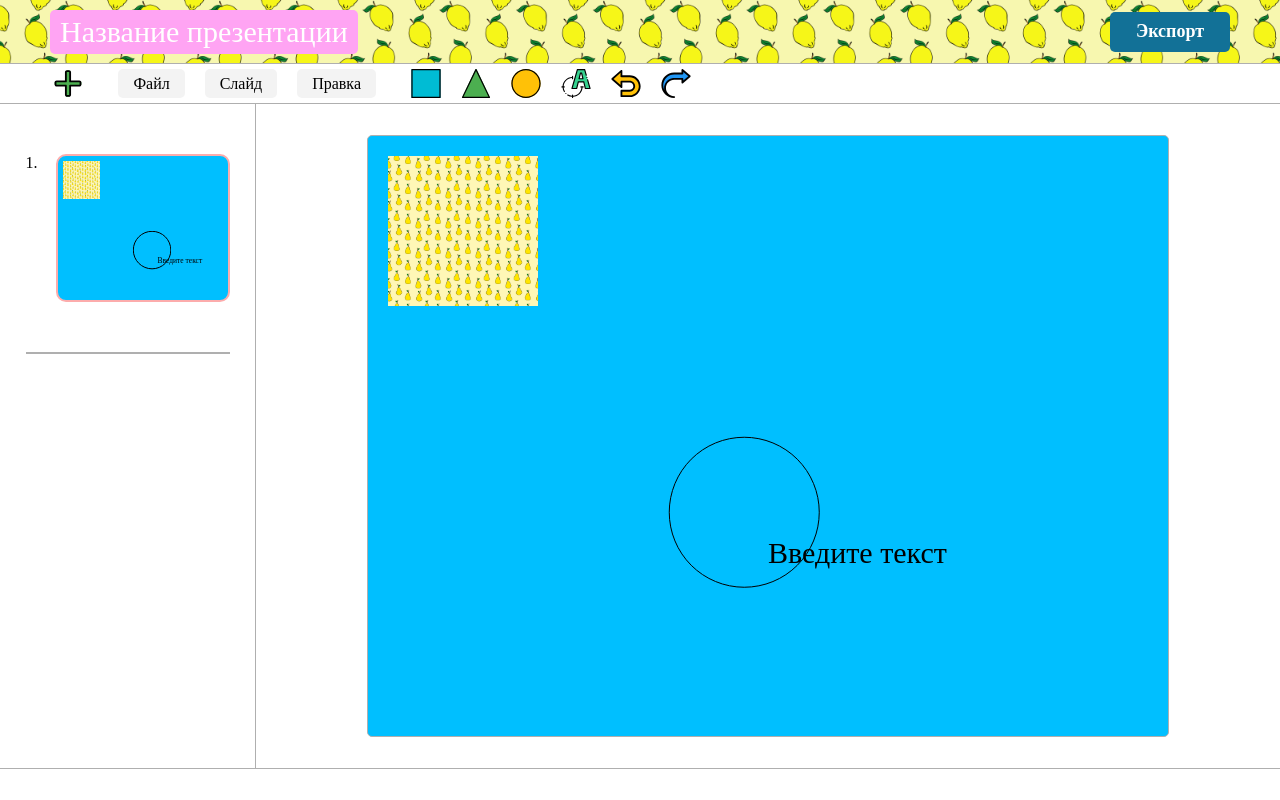
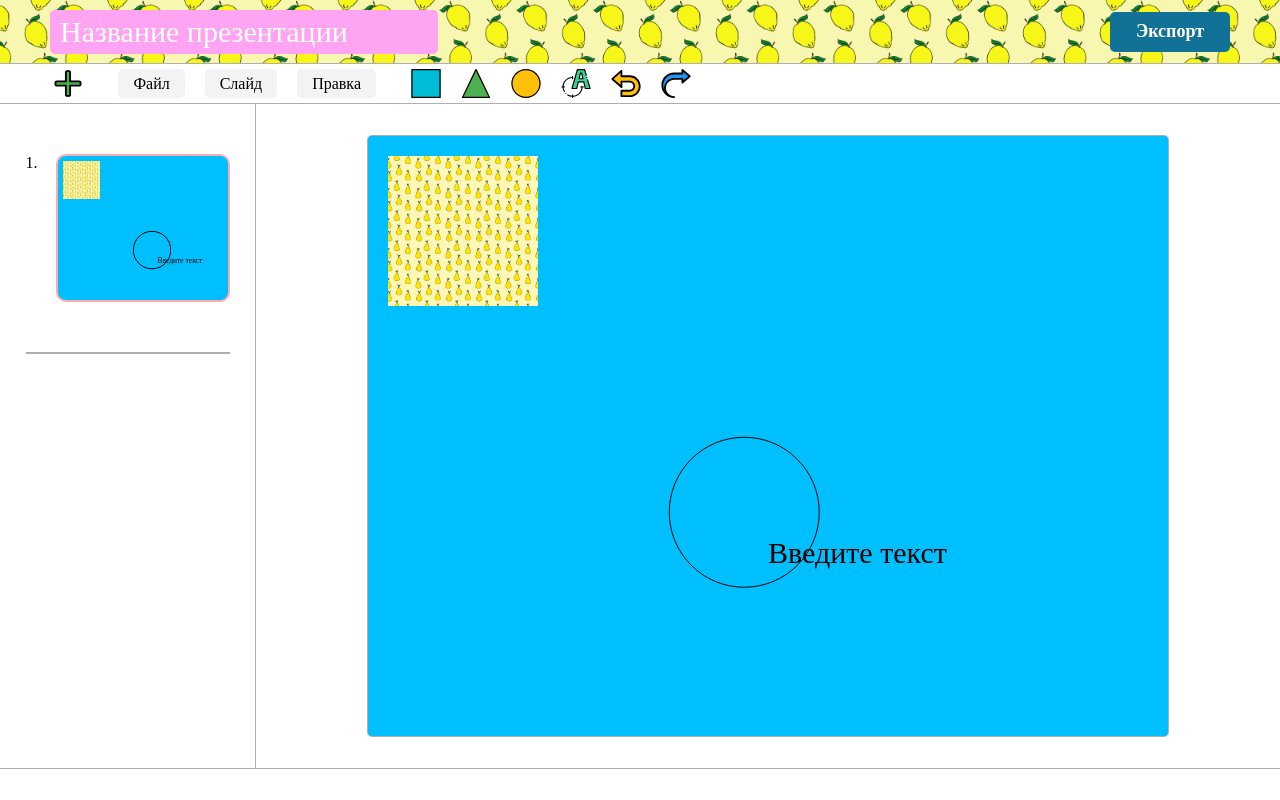
Before and after one commit to anatoliypus/beauty-slides, a React (Create React App) app: page / in a window 1280 px wide. Built offline with nearby package versions, Linux system fonts and the light colour scheme; a web font is replaced by a local one.

Commit message:
Tests corrected

```diff
--- a/src/methods/methods.ts
+++ b/src/methods/methods.ts
@@ -248,3 +248,10 @@ export function addText(app: AppType): AppType {
 
     return replaceSlide(app, newSlide);
 }
+
+export function changePresentationName(app: AppType, name: string): AppType {
+    return {
+        ...app,
+        name: name
+    }
+}
--- a/src/view/topbar/Topbar.module.css
+++ b/src/view/topbar/Topbar.module.css
@@ -30,13 +30,21 @@
     background-image: url('./backgrounds/background-5.jpg');
 }
 
-.topbar h1 {
-  font-size: 30px;
-  color: #fff;
-  font-weight: 400;
+.topbar__input {
   background-color: #ffa4f3;
   padding: 5px 10px;
   border-radius: 5px;
+  border: 0;
+}
+
+.topbar__input:active, .topbar__input:focus {
+    outline: none
+}
+
+.topbar__input::placeholder, .topbar__input {
+    font-size: 30px;
+    color: #fff;
+    font-weight: 400;
 }
 
 .exportBtn {
--- a/src/view/topbar/Topbar.tsx
+++ b/src/view/topbar/Topbar.tsx
@@ -16,7 +16,7 @@ export default function Topbar(props: TopbarProps) {
 
     return (
         <div className={`${styles.topbar} ${styles[bgClassName]}`}>
-            <h1>{props.presentationName}</h1>
+            <input className={styles.topbar__input} placeholder={props.presentationName} />
             <button className={styles.exportBtn}>Экспорт</button>
         </div>
     );
```
Also changed, not shown: 1 other file (tests, documents, lock files or other folders).
